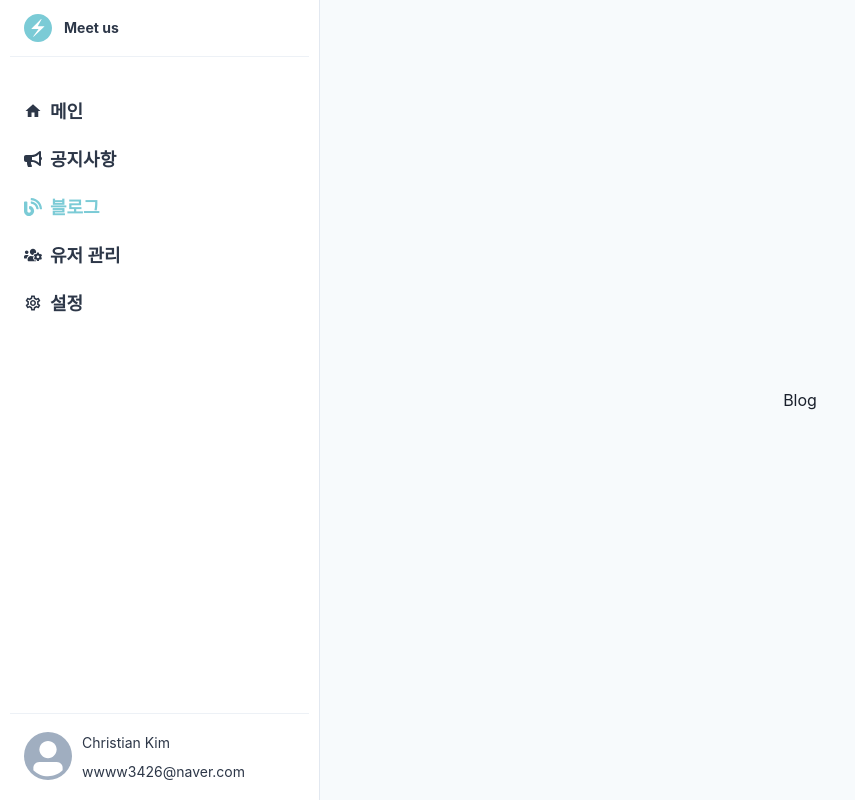
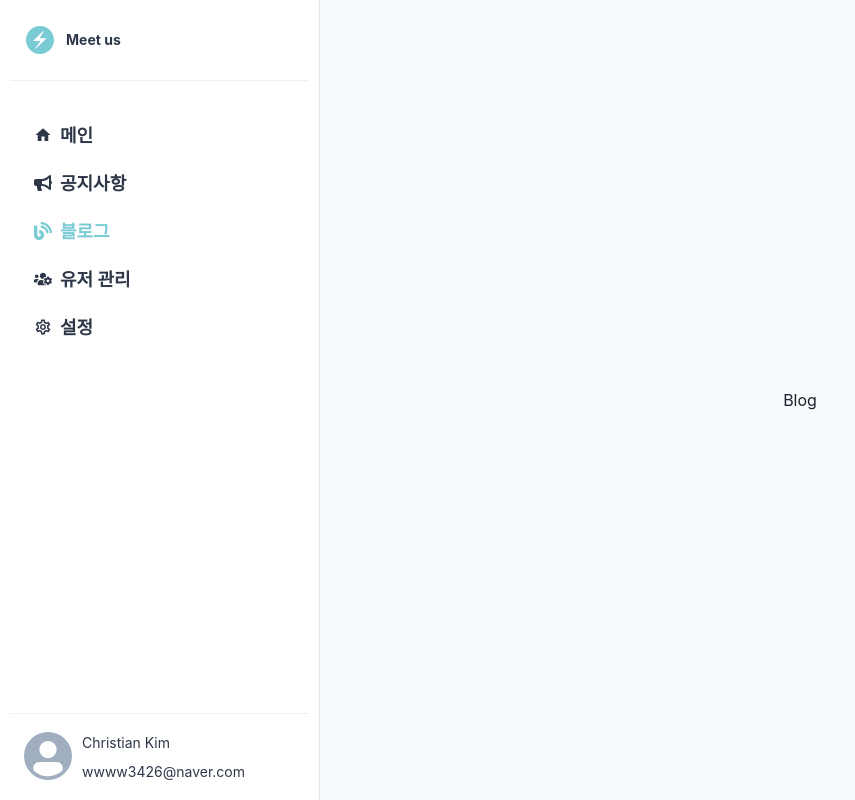
Before and after one commit to devmmin/meet-us, a React (Create React App) app in the folder frontend/: page /blog in a window 1280 px wide. Shown: the whole page, without its empty margins (0-855 px from the left). Built offline with nearby package versions, Linux system fonts and the light colour scheme.

Commit message:
feat(FE): #14 사이드바 컴포넌트 디테일한 스타일 수정

```diff
--- a/frontend/src/components/Sidebar.tsx
+++ b/frontend/src/components/Sidebar.tsx
@@ -38,7 +38,7 @@ const Sidebar = () => {
       h="full"
     >
       <Box>
-        <Flex p="14px" alignItems="center">
+        <Flex p="26px 16px" alignItems="center">
           <Icon as={SiChakraui} w="28px" h="28px" mr="12px" color="#7BCBD6" />
           <Heading color="gray.700" fontSize="14px">
             Meet us
@@ -59,6 +59,7 @@ const Sidebar = () => {
                       fontWeight="bold"
                       display="flex"
                       alignItems="center"
+                      p="10px"
                     >
                       {item.icon === 'home' && <Icon as={MdHome} mr="8px" />}
                       {item.icon === 'noti' && (
```
